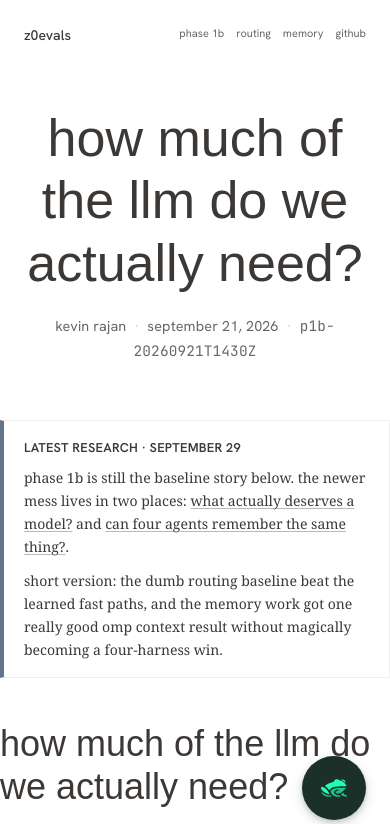
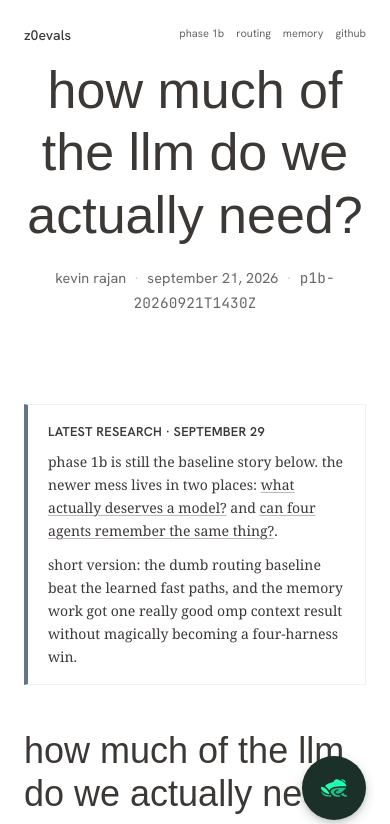
Before and after one commit to kvnloo/z0evals, a Next.js app in the folder web/: page / in a window 390 px wide. Shown: the top 824 px of the page. Built offline with nearby package versions, Linux system fonts and the light colour scheme; a web font is replaced by a local one.

Commit message:
fix(web): align phase 1b with shared mobile shell

```diff
--- a/web/app/page.tsx
+++ b/web/app/page.tsx
@@ -102,11 +102,7 @@ export default function Page() {
         </div>
       </header>
 
-      <div className="shell">
-        <div className="rail"><Toc items={TOC} /></div>
-        <MobileToc items={TOC} />
-        <main className="article article-shell">
-          <div className="article-header">
+      <header className="article-header">
         <div>
           <h1 className="article-title">how much of the llm do we actually need?</h1>
           <div className="title-accent-line" aria-hidden="true" />
@@ -116,8 +112,12 @@ export default function Page() {
             <span style={{ fontFamily: "var(--font-mono)" }}>{S.runId}</span>
           </div>
         </div>
-          </div>
+      </header>
 
+      <div className="shell story-grid">
+        <div className="rail"><Toc items={TOC} /></div>
+        <main className="article">
+          <MobileToc items={TOC} />
           <div className="article-body prose">
             <Callout kind="info" title="latest research · september 29">
               <p>
```
Lines whose indentation alone changed are shown as unchanged.
